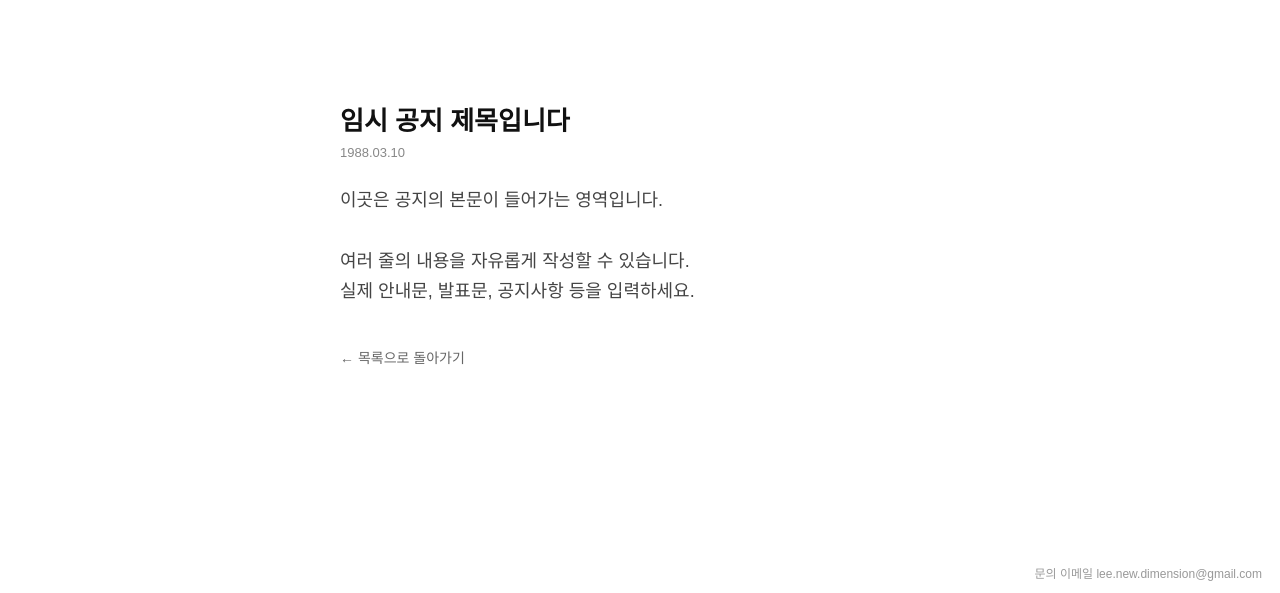
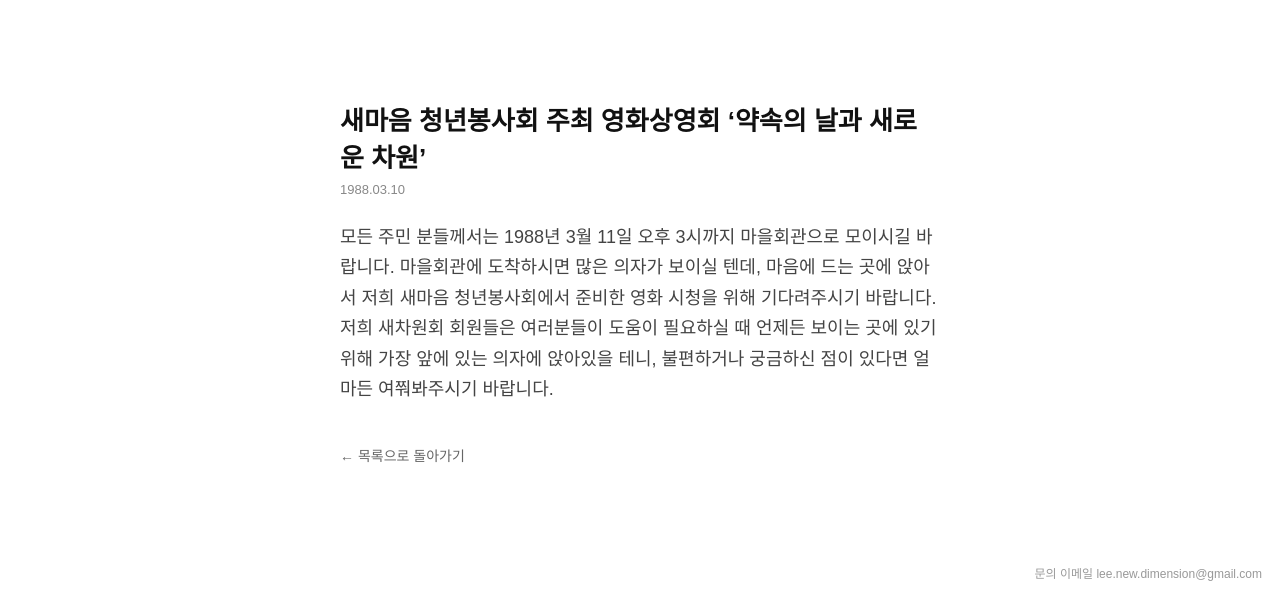
Before and after one commit to 1988-Guemsan/NewDimension, a plain HTML site: page notice1.html in a window 1280 px wide. Shown: the part 207-800 px from the top of the page. Drawn offline with Linux system fonts and the light colour scheme.

Commit message:
Update notice1.html

```diff
--- a/notice1.html
+++ b/notice1.html
@@ -132,13 +132,11 @@ h1 a{
 
 <section class="notice-detail">
 
-<h2>임시 공지 제목입니다</h2>
+<h2>새마음 청년봉사회 주최 영화상영회 ‘약속의 날과 새로운 차원’</h2>
 <div class="notice-date">1988.03.10</div>
 
 <div class="notice-content">
-이곳은 공지의 본문이 들어가는 영역입니다.<br><br>
-여러 줄의 내용을 자유롭게 작성할 수 있습니다.<br>
-실제 안내문, 발표문, 공지사항 등을 입력하세요.
+ 모든 주민 분들께서는 1988년 3월 11일 오후 3시까지 마을회관으로 모이시길 바랍니다. 마을회관에 도착하시면 많은 의자가 보이실 텐데, 마음에 드는 곳에 앉아서 저희 새마음 청년봉사회에서 준비한 영화 시청을 위해 기다려주시기 바랍니다. 저희 새차원회 회원들은 여러분들이 도움이 필요하실 때 언제든 보이는 곳에 있기 위해 가장 앞에 있는 의자에 앉아있을 테니, 불편하거나 궁금하신 점이 있다면 얼마든 여쭤봐주시기 바랍니다.
 </div>
 
 <div class="back-btn">
```
